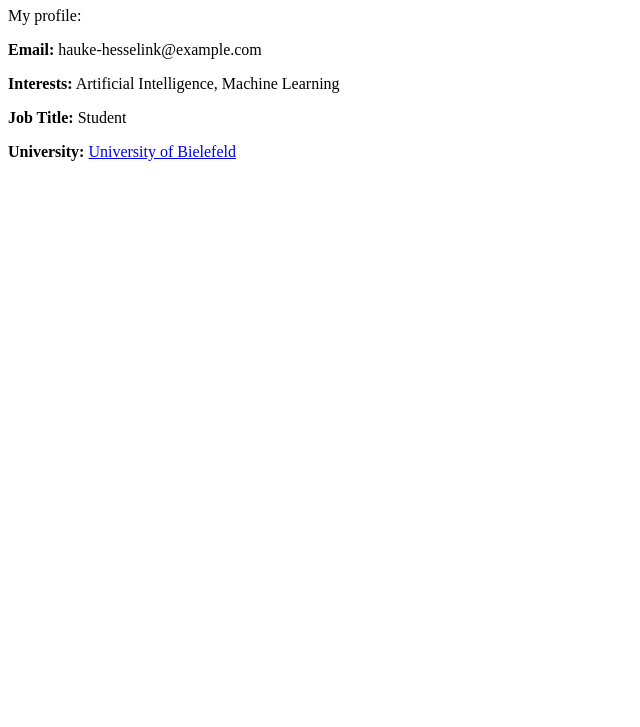
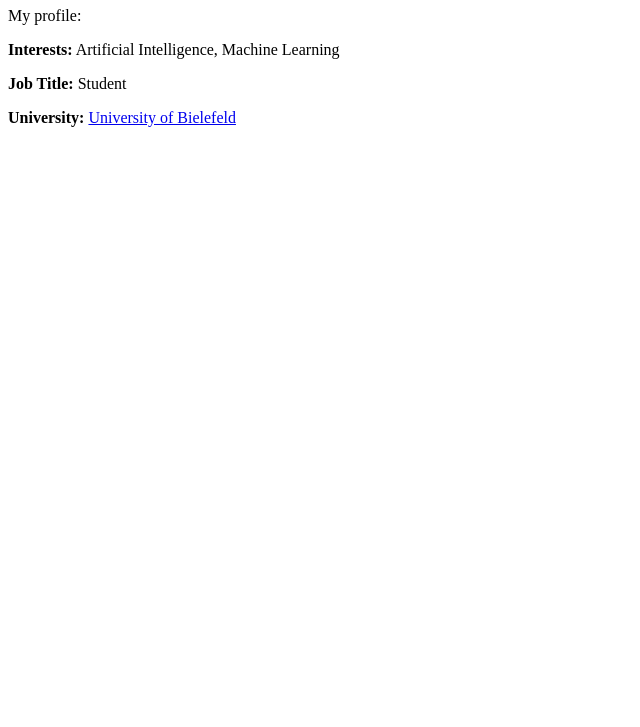
Before and after one commit to HaukeHesselink/itsme, a plain HTML site: page index.html in a window 1280 px wide. Shown: the part 73-800 px from the top of the page, without its empty margins (0-640 px from the left). Drawn offline with Linux system fonts and the light colour scheme.

Commit message:
Update index.html

```diff
--- a/index.html
+++ b/index.html
@@ -8,7 +8,6 @@
     <div vocab="http://xmlns.com/foaf/0.1/" typeof="Person">
         <h1 property="name">Hauke Hesselink</h1>
         <p>My profile:</p>
-        <p><strong>Email:</strong> <span property="mbox" content="mailto:hauke-hesselink@example.com">hauke-hesselink@example.com</span></p>
         <p><strong>Interests:</strong>
             <span rel="interest" resource="http://dbpedia.org/resource/Artificial_Intelligence">Artificial Intelligence</span>,
             <span rel="interest" resource="http://dbpedia.org/resource/Machine_Learning">Machine Learning</span>
```
